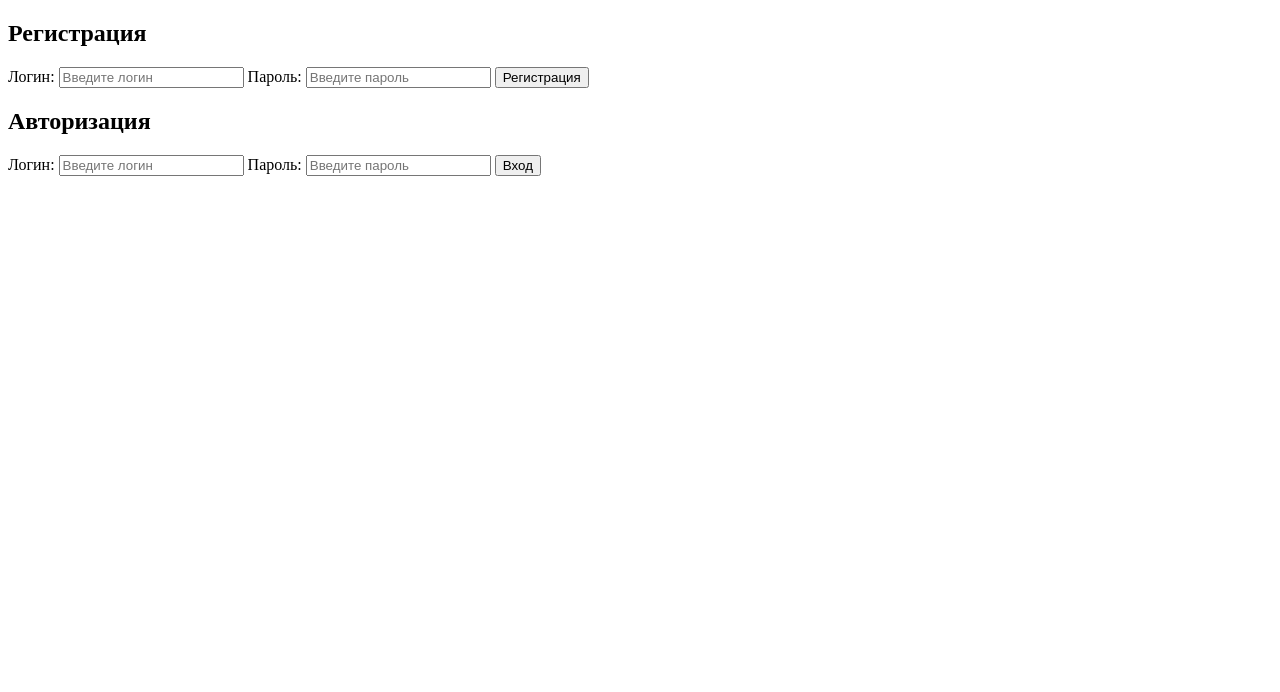
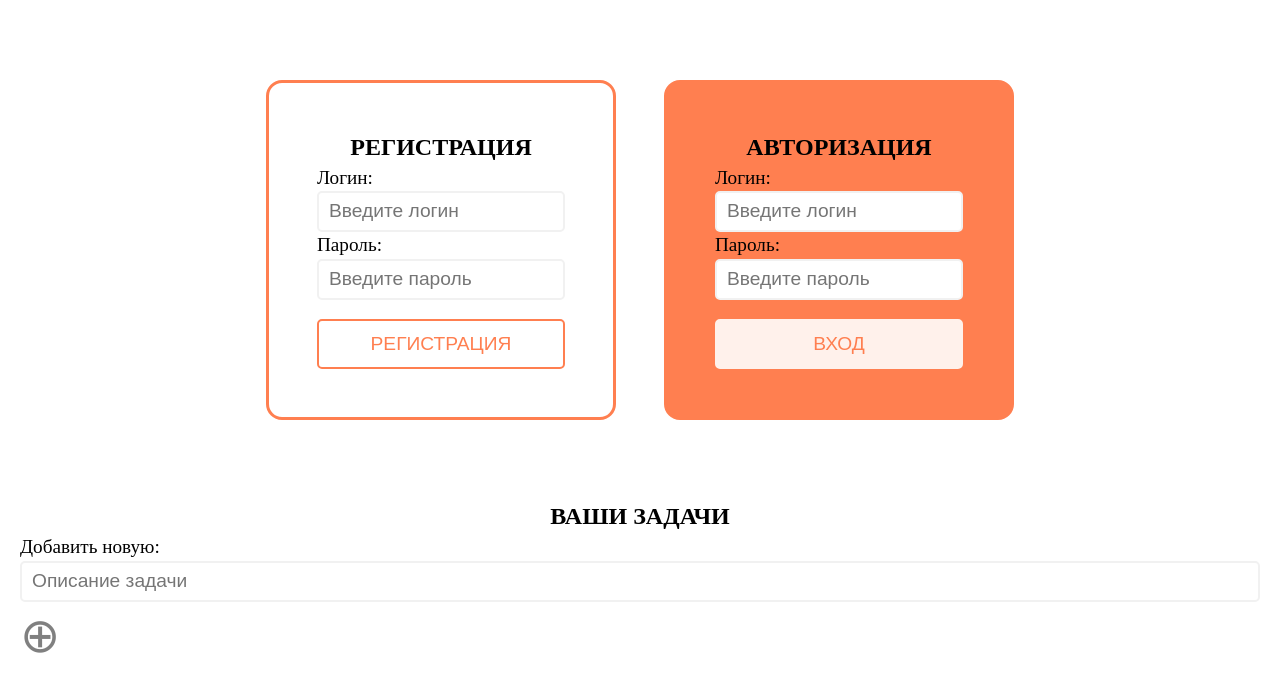
Before and after one commit to imdyakov/checkup-todo-list, a plain HTML site: page src/index.html in a window 1280 px wide. Drawn offline with Linux system fonts and the light colour scheme.

Commit message:
Added form styles

```diff
--- a/src/index.html
+++ b/src/index.html
@@ -5,31 +5,43 @@
     <meta name="viewport" content="width=device-width, initial-scale=1.0">
     <title>Регистрация и атворизация</title>
     <link rel="stylesheet" href="./style.css">
+    <link rel="preconnect" href="https://fonts.googleapis.com">
+    <link rel="preconnect" href="https://fonts.gstatic.com" crossorigin>
+    <link href="https://fonts.googleapis.com/css2?family=Open+Sans:ital,wght@0,300..800;1,300..800&display=swap" rel="stylesheet">
 </head>
 <body>
     <div class="container">
         <section class="registration">
             <h2>Регистрация</h2>
             <form action="" method="post" class="registration__form">
-                <label for="registration__form__username">Логин:</label>
-                <input type="text" id="registration__form__username" name="username" placeholder="Введите логин" required>
-                <label for="registration__form__password">Пароль:</label>
-                <input type="text" id="registration__form__password" name="password" placeholder="Введите пароль" required>
-                <button type="submit">Регистрация</button>
+                <label for="registration__form_username">Логин:</label>
+                <input type="text" id="registration__form_username" name="username" placeholder="Введите логин" required>
+                <label for="registration__form_password">Пароль:</label>
+                <input type="text" id="registration__form_password" name="password" placeholder="Введите пароль" required>
+                <button type="submit" class="form">Регистрация</button>
+            </form>
+        </section>
+        <section class="authorisation">
+            <h2>Авторизация</h2>
+            <form action="" method="post" class="authorisation__form">
+                <label for="authorisation__form_username">Логин:</label>
+                <input type="text" id="authorisation__form_username" name="username" placeholder="Введите логин" required>
+                <label for="authorisation__form_password">Пароль:</label>
+                <input type="text" id="authorisation__form_password" name="password" placeholder="Введите пароль" required>
+                <button type="submit" class="form">Вход</button>
             </form>
         </section>
     </div>
-    <div class="container">
-        <section class="authorisation">
-            <h2>Авторизация</h2>
-            <form action="" method="post" class="authorisation__form">
-                <label for="authorisation__form__username">Логин:</label>
-                <input type="text" id="authorisation__form__username" name="username" placeholder="Введите логин" required>
-                <label for="authorisation__form__password">Пароль:</label>
-                <input type="text" id="authorisation__form__password" name="password" placeholder="Введите пароль" required>
-                <button type="submit">Вход</button>
-            </form>
-        </section>
-    </div>
+    <section class="tasks">
+        <h2>Ваши задачи</h2>
+        <form action="" method="post" class="tasks__form">
+            <label for="tasks__form_add">Добавить новую:</label>
+            <input type="text" class="expanded" id="tasks__form_add" name="add_task" placeholder="Описание задачи" required>
+            <button type="submit" class="add">&oplus;</button>
+        </form>
+            <ul>
+                <li></li>
+            </ul>
+    </section>
 </body>
 </html>
--- a/src/style.css
+++ b/src/style.css
@@ -0,0 +1,134 @@
+/* Styles normilize */
+
+* {
+    margin: 0;
+    padding: 0;
+    border: 0;
+    outline: 0;
+}
+*, *::before, *::after {
+    box-sizing: border-box;
+}
+
+ul, ul li {
+	list-style: none;
+}
+
+/* HTML tags styles */
+
+h1, h2, h3, button {
+    text-transform: uppercase;
+    line-height: 1.4em;
+    text-align: center;
+}
+
+/* Containers styles */
+
+body {
+    padding: 0 20px;
+    font-family: OpenSans;
+}
+
+div.container {
+    display: flex;
+    flex-direction: row;
+    height: 100%;
+    justify-content: center;
+    flex-wrap: nowrap;
+    align-items: center;
+    gap: 3em;
+    margin: 5em 0 5em 0;
+}
+
+section.registration, section.authorisation {
+    padding: 3em;
+    height: auto;
+    width: 350px;
+    border-radius: 1em;
+    border: 3px;
+    border-style: solid;
+    border-color: coral;
+}
+
+section.authorisation {
+    background-color: coral;
+}
+
+/* Form containers styles */
+
+input {
+    width:100%;
+}
+
+/* Buttons styles */
+
+label, button {
+    font-size: 1.2em;
+    line-height: 1.4em;
+}
+
+input {
+    font-size: 1.2em;
+    line-height: 1.4em;
+    padding: 5px 10px;
+    border-radius: 5px;
+    border: 2px;
+    border-style: solid;
+    border-color: #f1f1f1;
+}
+
+input[type="text"]:active, input[type=text]:focus {
+    border-color: lightgray;
+}
+
+button.form {
+    margin-top: 1em;
+    padding: 0.5em 2em;
+    border: 2px;
+    border-radius: 5px;
+    border-style: solid;
+    width: 100%;
+}
+
+form.registration__form > button.form {
+    color: coral;
+    border-color: coral;
+    background-color: #ffffff00;
+}
+
+form.registration__form > button.form:hover {
+    color: #ffffff;
+    border-color: coral;
+    background-color: coral;
+}
+
+form.authorisation__form > button.form {
+    color: coral;
+    border-color: #fff1eb;
+    background-color: #fff1eb;
+}
+
+form.authorisation__form > button.form:hover {
+    color: coral;
+    border-color: #ffffff;
+    background-color: #ffffff;
+}
+
+button.add {
+    font-size: 3em;
+    border: none;
+    background-color: #ffffff00;
+    color: grey;
+}
+
+button.add:hover {
+    color: #000000;
+}
+
+
+/* Responsive design */
+@media (max-width: 800px) {
+    div.container {
+        flex-direction: column;
+    }
+}
```
